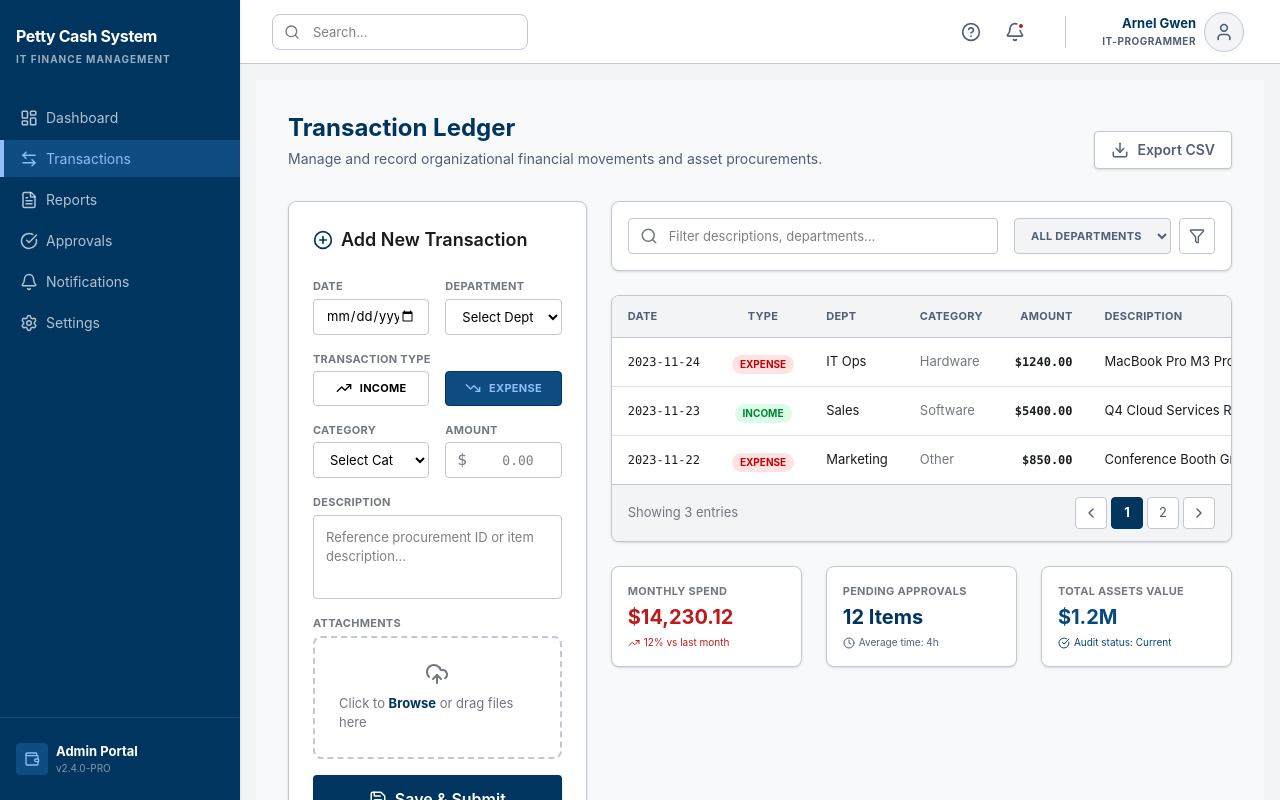
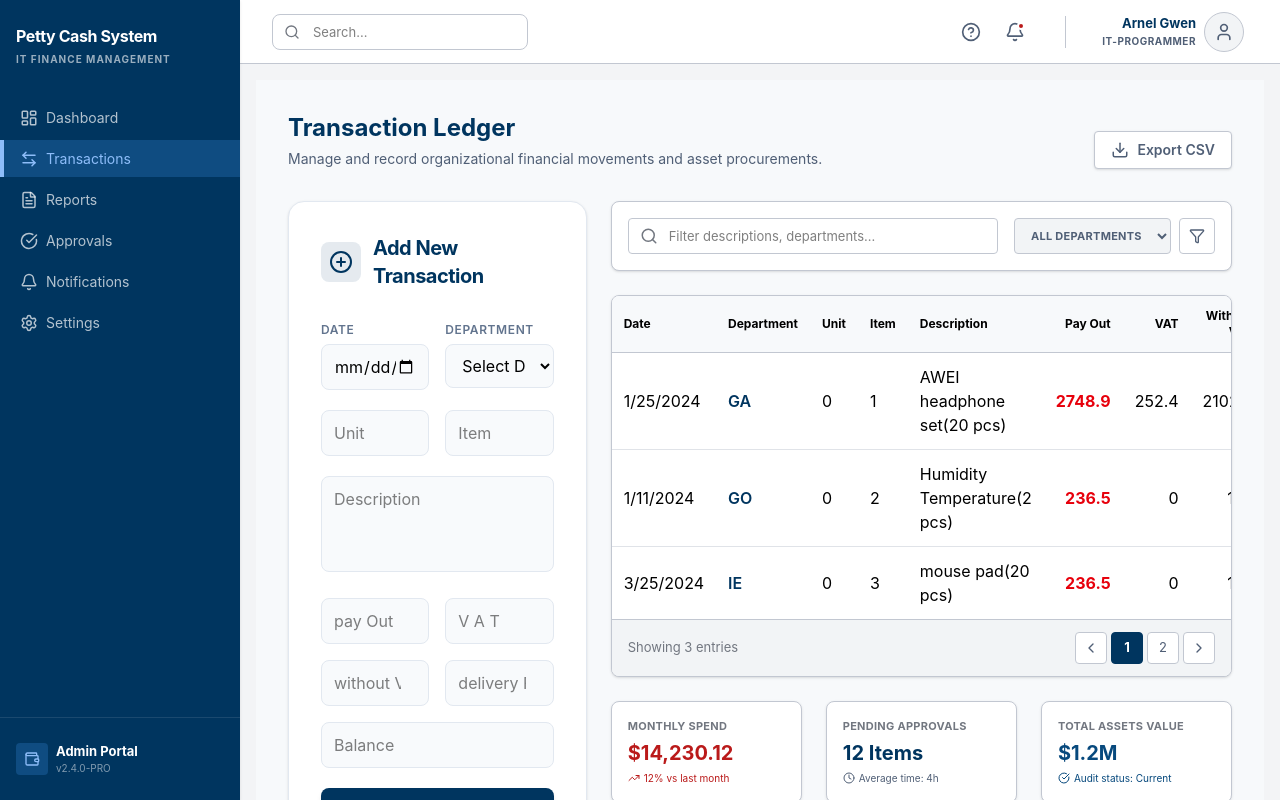
Before and after one commit to arnelgwencompany-boop/FinanceSystem, a React (Vite) app in the folder client/: page /transactions in a window 1280 px wide. Built offline with nearby package versions, Linux system fonts and the light colour scheme.

Commit message:
fix the input data

```diff
--- a/client/src/modules/transactions/TransactionsPage.tsx
+++ b/client/src/modules/transactions/TransactionsPage.tsx
@@ -1,35 +1,85 @@
 import { useState } from "react";
 import {
-  Download, PlusCircle, TrendingUp, TrendingDown,
-  CloudUpload, Save, Search, Filter, Edit2, Trash2,
+  Download, PlusCircle, TrendingUp,
+  Search, Filter, Edit2, Trash2,
   ChevronLeft, ChevronRight, Clock, CheckCircle
 } from "lucide-react";
+import Papa from "papaparse";
 
 type Transaction = {
   id: number;
+  department: string;
+  unit: string;
+  item: string;
   date: string;
-  department: string;
-  type: string;
-  category: string;
-  amount: number;
   description: string;
+  payOut: number;
+  VAT: number;
+  withoutVAT: number;
+  deliveryFee: number;
+  balance: number;
   status: string;
 };
 
+
 export default function TransactionsPage() {
   const [transactions, setTransactions] = useState<Transaction[]>([
-    { id: 1, date: "2023-11-24", department: "IT Ops", type: "Expense", category: "Hardware", amount: 1240.00, description: "MacBook Pro M3 Pro - Asset ID: 9921", status: "Pending" },
-    { id: 2, date: "2023-11-23", department: "Sales", type: "Income", category: "Software", amount: 5400.00, description: "Q4 Cloud Services Renewal", status: "Approved" },
-    { id: 3, date: "2023-11-22", department: "Marketing", type: "Expense", category: "Other", amount: 850.00, description: "Conference Booth Graphics Print", status: "Approved" },
+     {
+      id: 1,
+      department: "GA",
+      unit: "0",
+      item: "1",
+      date: "1/25/2024",
+      description: "AWEI headphone set(20 pcs)",
+      payOut: 2748.9,
+      VAT: 252.4,
+      withoutVAT: 2102.5,
+      deliveryFee: 394,
+      balance: 97251.10,
+      status: "Completed",
+    },
+    {
+      id: 2,
+      department: "GO",
+      unit: "0",
+      item: "2",
+      date: "1/11/2024",
+      description: "Humidity Temperature(2 pcs)",
+      payOut: 236.5,
+      VAT: 0,
+      withoutVAT: 178,
+      deliveryFee: 58.5,
+      balance: 97014.6,
+      status: "Completed",
+    },
+    {
+      id: 3,
+      department: "IE",
+      unit: "0",
+      item: "3",
+      date: "3/25/2024",
+      description: "mouse pad(20 pcs)",
+      payOut: 236.5,
+      VAT: 0,
+      withoutVAT: 178,
+      deliveryFee: 58.5,
+      balance: 97014.6,
+      status: "Completed",
+    },
+
   ]);
-
+ // ===================================================
   const [form, setForm] = useState({
+    department: "",
+  unit: "",
+  item: "",
   date: "",
-    department: "",
-    type: "Expense",
-    category: "",
-    amount: "",
   description: "",
+  payOut: "",
+  VAT: "",
+  withoutVAT: "",
+  deliveryFee: "",
+  balance: "",
   });
 
   const [searchTerm, setSearchTerm] = useState("");
@@ -37,24 +87,60 @@ export default function TransactionsPage() {
   const handleChange = (e: React.ChangeEvent<HTMLInputElement | HTMLSelectElement | HTMLTextAreaElement>) => {
     setForm({ ...form, [e.target.name]: e.target.value });
   };
-
+ // ===================================================
 const handleSubmit = (e: React.FormEvent) => {
   e.preventDefault();
+
   const newTransaction: Transaction = {
     id: Date.now(),
+    department: form.department,
+    unit: form.unit,
+    item: form.item,
     date: form.date,
-      department: form.department,
-      type: form.type,
-      category: form.category,
-      amount: Number(form.amount),
     description: form.description,
+    payOut: Number(form.payOut),
+    VAT: Number(form.VAT),
+    withoutVAT: Number(form.withoutVAT),
+    deliveryFee: Number(form.deliveryFee),
+    balance: Number(form.balance),
     status: "Pending",
   };
-
     setTransactions([newTransaction, ...transactions]);
-    setForm({ date: "", department: "", type: "Expense", category: "", amount: "", description: "" });
+    setForm({ department: "", unit: "", item: "", date: "", description: "", payOut: "", VAT: "", withoutVAT: "", deliveryFee: "", balance: "" });
   };
 
+    // ===================================================
+const handleFileUpload = (e: React.ChangeEvent<HTMLInputElement>) => {
+  const file = e.target.files?.[0];
+  if (!file) return;
+
+  Papa.parse(file, {
+    header: true,
+    skipEmptyLines: true,
+    complete: (results) => {
+      const data = results.data as any[];
+
+      const formatted = data.map((row) => ({
+        id: Date.now() + Math.random(),
+        date: row.date,
+        department: row.department,
+        unit: row.unit,
+        item: row.item,
+        description: row.description,
+        payOut: Number(row.payOut),
+        VAT: Number(row.VAT),
+        withoutVAT: Number(row.withoutVAT),
+        deliveryFee: Number(row.deliveryFee),
+        balance: Number(row.balance),
+        status: "Pending",
+      }));
+
+      setTransactions((prev) => [...prev, ...formatted]);
+    },
+  });
+};
+
+  // ===================================================
   const handleDelete = (id: number) => {
     setTransactions(transactions.filter((t) => t.id !== id));
   };
@@ -83,22 +169,26 @@ export default function TransactionsPage() {
         {/* Bento Layout Content */}
         <div className="grid grid-cols-12 gap-6 items-start">
 
-          {/* Section 1: Add New Transaction Form */}
-          <section className="col-span-12 xl:col-span-4 bg-white border border-[#c2c7d1] rounded-lg shadow-sm p-6">
-            <div className="flex items-center gap-2 mb-6">
-              <PlusCircle className="text-[#00355f]" size={20} />
-              <h3 className="text-lg font-semibold text-[#191c1e]">Add New Transaction</h3>
+         <section className="col-span-12 xl:col-span-4 bg-white border border-slate-200 rounded-2xl shadow-sm p-8">
+  {/* Header */}
+  <div className="flex items-center gap-3 mb-8">
+    <div className="p-2 bg-[#00355f]/10 rounded-lg">
+      <PlusCircle className="text-[#00355f]" size={24} />
+    </div>
+    <h3 className="text-xl font-bold text-[#00355f] tracking-tight">Add New Transaction</h3>
   </div>
 
-            <form onSubmit={handleSubmit} className="space-y-4">
+  <form onSubmit={handleSubmit} className="space-y-5">
+    {/* DATE + DEPARTMENT */}
     <div className="grid grid-cols-2 gap-4">
-                <div className="flex flex-col gap-1">
-                  <label className="text-[11px] font-bold uppercase tracking-wide text-[#727780]">Date</label>
-                  <input required type="date" name="date" value={form.date} onChange={handleChange} className="h-9 border border-[#c2c7d1] rounded px-3 text-[13px] focus:border-[#00355f] focus:ring-1 focus:ring-[#00355f] transition-all outline-none" />
+      <div className="flex flex-col gap-1.5">
+        <label className="text-xs font-semibold text-slate-500 uppercase tracking-wider">Date</label>
+        <input required type="date" name="date" value={form.date} onChange={handleChange} className="w-full px-3 py-2.5 bg-slate-50 border border-slate-200 rounded-lg focus:ring-2 focus:ring-[#00355f]/20 focus:border-[#00355f] outline-none transition-all" />
       </div>
-                <div className="flex flex-col gap-1">
-                  <label className="text-[11px] font-bold uppercase tracking-wide text-[#727780]">Department</label>
-                  <select required name="department" value={form.department} onChange={handleChange} className="h-9 border border-[#c2c7d1] rounded px-3 text-[13px] focus:border-[#00355f] focus:ring-1 focus:ring-[#00355f] transition-all outline-none bg-white">
+
+      <div className="flex flex-col gap-1.5">
+        <label className="text-xs font-semibold text-slate-500 uppercase tracking-wider">Department</label>
+        <select required name="department" value={form.department} onChange={handleChange} className="w-full px-3 py-2.5 bg-slate-50 border border-slate-200 rounded-lg focus:ring-2 focus:ring-[#00355f]/20 focus:border-[#00355f] outline-none transition-all">
           <option value="">Select Dept</option>
           <option value="IT Ops">IT Ops</option>
           <option value="Marketing">Marketing</option>
@@ -108,62 +198,56 @@ export default function TransactionsPage() {
       </div>
     </div>
 
-              <div className="flex flex-col gap-1">
-                <label className="text-[11px] font-bold uppercase tracking-wide text-[#727780]">Transaction Type</label>
-                <div className="flex gap-4">
-                  <label className={`flex-1 flex items-center justify-center gap-2 border rounded py-2 cursor-pointer transition-all ${form.type === "Income" ? "bg-[#0f4c81] text-[#8ebdf9] border-[#00355f]" : "border-[#c2c7d1] hover:bg-[#f2f4f6]"}`}>
-                    <input type="radio" name="type" value="Income" checked={form.type === "Income"} onChange={handleChange} className="hidden" />
-                    <TrendingUp size={16} />
-                    <span className="text-[11px] font-bold uppercase tracking-wide">Income</span>
-                  </label>
-                  <label className={`flex-1 flex items-center justify-center gap-2 border rounded py-2 cursor-pointer transition-all ${form.type === "Expense" ? "bg-[#0f4c81] text-[#8ebdf9] border-[#00355f]" : "border-[#c2c7d1] hover:bg-[#f2f4f6]"}`}>
-                    <input type="radio" name="type" value="Expense" checked={form.type === "Expense"} onChange={handleChange} className="hidden" />
-                    <TrendingDown size={16} />
-                    <span className="text-[11px] font-bold uppercase tracking-wide">Expense</span>
-                  </label>
+    {/* UNIT + ITEM */}
+    <div className="grid grid-cols-2 gap-4">
+      <input name="unit" placeholder="Unit" value={form.unit} onChange={handleChange} className="w-full px-3 py-2.5 bg-slate-50 border border-slate-200 rounded-lg focus:ring-2 focus:ring-[#00355f]/20 focus:border-[#00355f] outline-none transition-all" />
+      <input name="item" placeholder="Item" value={form.item} onChange={handleChange} className="w-full px-3 py-2.5 bg-slate-50 border border-slate-200 rounded-lg focus:ring-2 focus:ring-[#00355f]/20 focus:border-[#00355f] outline-none transition-all" />
+    </div>
+
+    {/* DESCRIPTION */}
+    <textarea name="description" placeholder="Description" value={form.description} onChange={handleChange} className="w-full px-3 py-2.5 bg-slate-50 border border-slate-200 rounded-lg focus:ring-2 focus:ring-[#00355f]/20 focus:border-[#00355f] outline-none transition-all h-24 resize-none" />
+
+  {/* FINANCIALS */}
+<div className="grid grid-cols-2 gap-4">
+  {['payOut', 'VAT', 'withoutVAT', 'deliveryFee'].map((field) => (
+    <input
+      key={field}
+      type="number"
+      name={field}
+      placeholder={field.replace(/([A-Z])/g, ' $1').trim()}
+      // Add 'as keyof typeof form' here to satisfy TypeScript
+      value={form[field as keyof typeof form]}
+      onChange={handleChange}
+      className="w-full px-3 py-2.5 bg-slate-50 border border-slate-200 rounded-lg focus:ring-2 focus:ring-[#00355f]/20 focus:border-[#00355f] outline-none transition-all"
+    />
+  ))}
+  <input
+    type="number"
+    name="balance"
+    placeholder="Balance"
+    value={form.balance}
+    onChange={handleChange}
+    className="w-full px-3 py-2.5 bg-slate-50 border border-slate-200 rounded-lg focus:ring-2 focus:ring-[#00355f]/20 focus:border-[#00355f] outline-none transition-all col-span-2"
+  />
+</div>
+
+    {/* SUBMIT */}
+    <button type="submit" className="w-full py-3 bg-[#00355f] hover:bg-[#002542] text-white font-semibold rounded-lg shadow-md hover:shadow-lg transition-all active:scale-[0.98]">
+      Save Transaction
+    </button>
+  </form>
+
+  {/* BULK UPLOAD SECTION */}
+  <div className="mt-8 pt-8 border-t border-slate-100">
+    <label className="block text-sm font-semibold text-slate-700 mb-3">Bulk Import CSV / Excel</label>
+    <div className="space-y-3">
+      <input type="file" accept=".csv, .xlsx" onChange={handleFileUpload} className="w-full text-sm text-slate-500 file:mr-4 file:py-2 file:px-4 file:rounded-full file:border-0 file:text-sm file:font-semibold file:bg-[#00355f]/10 file:text-[#00355f] hover:file:bg-[#00355f]/20 cursor-pointer" />
+      <button type="button" className="w-full py-2.5 border-2 border-[#00355f] text-[#00355f] hover:bg-[#00355f] hover:text-white font-semibold rounded-lg transition-all">
+        Save Bulk Upload
+      </button>
     </div>
   </div>
-
-              <div className="grid grid-cols-2 gap-4">
-                <div className="flex flex-col gap-1">
-                  <label className="text-[11px] font-bold uppercase tracking-wide text-[#727780]">Category</label>
-                  <select required name="category" value={form.category} onChange={handleChange} className="h-9 border border-[#c2c7d1] rounded px-3 text-[13px] focus:border-[#00355f] focus:ring-1 focus:ring-[#00355f] transition-all outline-none bg-white">
-                    <option value="">Select Cat</option>
-                    <option value="Hardware">Hardware</option>
-                    <option value="Software">Software</option>
-                    <option value="Maintenance">Maintenance</option>
-                    <option value="Other">Other</option>
-                  </select>
-                </div>
-                <div className="flex flex-col gap-1">
-                  <label className="text-[11px] font-bold uppercase tracking-wide text-[#727780]">Amount</label>
-                  <div className="relative">
-                    <span className="absolute left-3 top-1/2 -translate-y-1/2 text-[#727780] font-mono">$</span>
-                    <input required type="number" name="amount" value={form.amount} onChange={handleChange} placeholder="0.00" step="0.01" className="w-full h-9 border border-[#c2c7d1] rounded pl-7 pr-3 text-[13px] font-mono text-right focus:border-[#00355f] focus:ring-1 focus:ring-[#00355f] transition-all outline-none" />
-                  </div>
-                </div>
-              </div>
-
-              <div className="flex flex-col gap-1">
-                <label className="text-[11px] font-bold uppercase tracking-wide text-[#727780]">Description</label>
-                <textarea required name="description" value={form.description} onChange={handleChange} placeholder="Reference procurement ID or item description..." rows={3} className="border border-[#c2c7d1] rounded p-3 text-[13px] focus:border-[#00355f] focus:ring-1 focus:ring-[#00355f] transition-all outline-none resize-none"></textarea>
-              </div>
-
-              <div className="flex flex-col gap-1">
-                <label className="text-[11px] font-bold uppercase tracking-wide text-[#727780]">Attachments</label>
-                <div className="border-2 border-dashed border-[#c2c7d1] rounded-lg p-6 flex flex-col items-center justify-center gap-2 hover:bg-[#f2f4f6] transition-all cursor-pointer">
-                  <CloudUpload className="text-[#727780]" size={24} />
-                  <p className="text-[13px] text-[#727780]">Click to <span className="text-[#00355f] font-bold">Browse</span> or drag files here</p>
-                </div>
-              </div>
-
-              <button type="submit" className="w-full bg-[#00355f] text-white py-3 rounded font-semibold hover:bg-[#00355f]/90 transition-all shadow-sm flex items-center justify-center gap-2 mt-2">
-                <Save size={18} />
-                Save & Submit
-              </button>
-            </form>
 </section>
-
           {/* Section 2: Transaction List & Stats */}
           <section className="col-span-12 xl:col-span-8 space-y-6">
 
@@ -196,29 +280,42 @@ export default function TransactionsPage() {
               <div className="overflow-x-auto">
                 <table className="w-full text-left border-collapse">
                   <thead className="bg-[#f2f4f6] border-b border-[#c2c7d1]">
-                    <tr>
-                      <th className="px-4 py-3 text-[11px] font-bold uppercase tracking-wide text-[#505f76]">Date</th>
-                      <th className="px-4 py-3 text-[11px] font-bold uppercase tracking-wide text-[#505f76] text-center">Type</th>
-                      <th className="px-4 py-3 text-[11px] font-bold uppercase tracking-wide text-[#505f76]">Dept</th>
-                      <th className="px-4 py-3 text-[11px] font-bold uppercase tracking-wide text-[#505f76]">Category</th>
-                      <th className="px-4 py-3 text-[11px] font-bold uppercase tracking-wide text-[#505f76] text-right">Amount</th>
-                      <th className="px-4 py-3 text-[11px] font-bold uppercase tracking-wide text-[#505f76]">Description</th>
-                      <th className="px-4 py-3 text-[11px] font-bold uppercase tracking-wide text-[#505f76] text-center">Action</th>
+                   <tr className="bg-[#f7f9fb] border-b border-[#c2c7d1]">
+              <th className="p-3 text-xs">Date</th>
+              <th className="p-3 text-xs">Department</th>
+
+              <th className="p-3 text-xs">Unit</th>
+              <th className="p-3 text-xs">Item</th>
+              <th className="p-3 text-xs">Description</th>
+              <th className="p-3 text-xs text-right">Pay Out</th>
+              <th className="p-3 text-xs text-right">VAT</th>
+              <th className="p-3 text-xs text-right">Without VAT</th>
+              <th className="p-3 text-xs text-right">Delivery</th>
+              <th className="p-3 text-xs text-right">Balance</th>
+              <th className="p-3 text-xs text-center">Status</th>
             </tr>
                   </thead>
                   <tbody className="divide-y divide-[#c2c7d1]/50">
                     {filteredTransactions.map((t) => (
                       <tr key={t.id} className="hover:bg-[#F0F7FF] transition-colors group">
-                        <td className="px-4 py-3 text-[12px] font-mono text-[#191c1e] whitespace-nowrap">{t.date}</td>
-                        <td className="px-4 py-3 text-center">
-                          <span className={`inline-flex items-center px-2 py-0.5 rounded-full text-[10px] font-bold uppercase ${t.type === 'Income' ? 'bg-green-100 text-green-700' : 'bg-red-100 text-red-700'}`}>
-                            {t.type}
-                          </span>
+                        <td className="p-3">{t.date}</td>
+
+                  <td className="p-3 font-semibold text-[#00355f]">
+                    {t.department}
                   </td>
-                        <td className="px-4 py-3 text-[13px] text-[#191c1e]">{t.department}</td>
-                        <td className="px-4 py-3 text-[13px] text-[#727780]">{t.category}</td>
-                        <td className="px-4 py-3 text-[12px] font-mono text-right font-semibold text-[#191c1e]">${t.amount.toFixed(2)}</td>
-                        <td className="px-4 py-3 text-[13px] text-[#191c1e] max-w-[200px] truncate">{t.description}</td>
+                  <td className="p-3">{t.unit}</td>
+                  <td className="p-3">{t.item}</td>
+                  <td className="p-3">{t.description}</td>
+                  <td className="p-3 text-right text-red-600 font-bold">
+                    {t.payOut}
+                  </td>
+
+                  <td className="p-3 text-right">{t.VAT}</td>
+                  <td className="p-3 text-right">{t.withoutVAT}</td>
+                  <td className="p-3 text-right">{t.deliveryFee}</td>
+                  <td className="p-3 text-right font-semibold">
+                    {t.balance}
+                  </td>
                         <td className="px-4 py-3 text-center">
                           <div className="flex items-center justify-center gap-2 opacity-0 group-hover:opacity-100 transition-opacity">
                             <button className="p-1 text-[#727780] hover:text-[#00355f] transition-colors"><Edit2 size={16} /></button>
```
Lines whose indentation alone changed are shown as unchanged.
